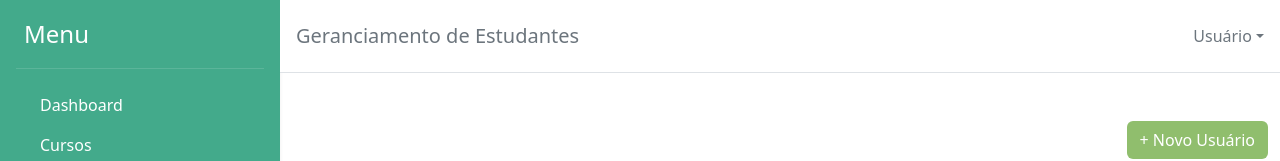
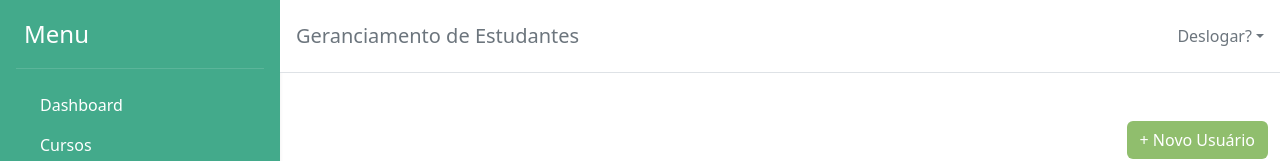
Before and after one commit to desatinar/front-sistema-emissao-certificado, a React (Vite) app: page /alunos in a window 1280 px wide. Shown: the top 161 px of the page. Built offline with nearby package versions, Linux system fonts and the light colour scheme; sample sign-in values are in the browser's storage.

Commit message:
fix: ajustes no texto do header e remoção do link do menu na side bar

```diff
--- a/src/components/Header.jsx
+++ b/src/components/Header.jsx
@@ -31,7 +31,7 @@ const Header = ({ pageName }) => {
                     aria-expanded="false"
                 >
                     <i className="bi bi-person-circle fs-4 me-2"></i>
-                    <span className="d-none d-sm-inline">Usuário</span>
+                    <span className="d-none d-sm-inline">Deslogar?</span>
                 </a>
                 <ul className="dropdown-menu dropdown-menu-end text-small shadow" aria-labelledby="dropdownUser1">
                     <li><a className="dropdown-item" onClick={logoff}>Sair</a></li>
--- a/src/components/Sidebar.jsx
+++ b/src/components/Sidebar.jsx
@@ -27,10 +27,10 @@ const Sidebar = () => {
                 className="d-none d-lg-flex flex-column p-3 vh-100 shadow-sm"
                 style={{ width: '280px', backgroundColor: "#43AA8B" }}
             >
-                <a href="/" className="d-flex align-items-center mb-3 mb-md-0 me-md-auto text-white text-decoration-none">
+                <div className="d-flex align-items-center mb-3 mb-md-0 me-md-auto text-white text-decoration-none">
                     <i className="bi bi-layers-fill me-2 fs-4"></i>
                     <span className="fs-4">Menu</span>
-                </a>
+                </div>
                 <hr style={{ borderColor: 'rgba(255, 255, 255, 0.5)' }} />
                 <div className="flex-grow-1">
                     <NavLinks />
```
